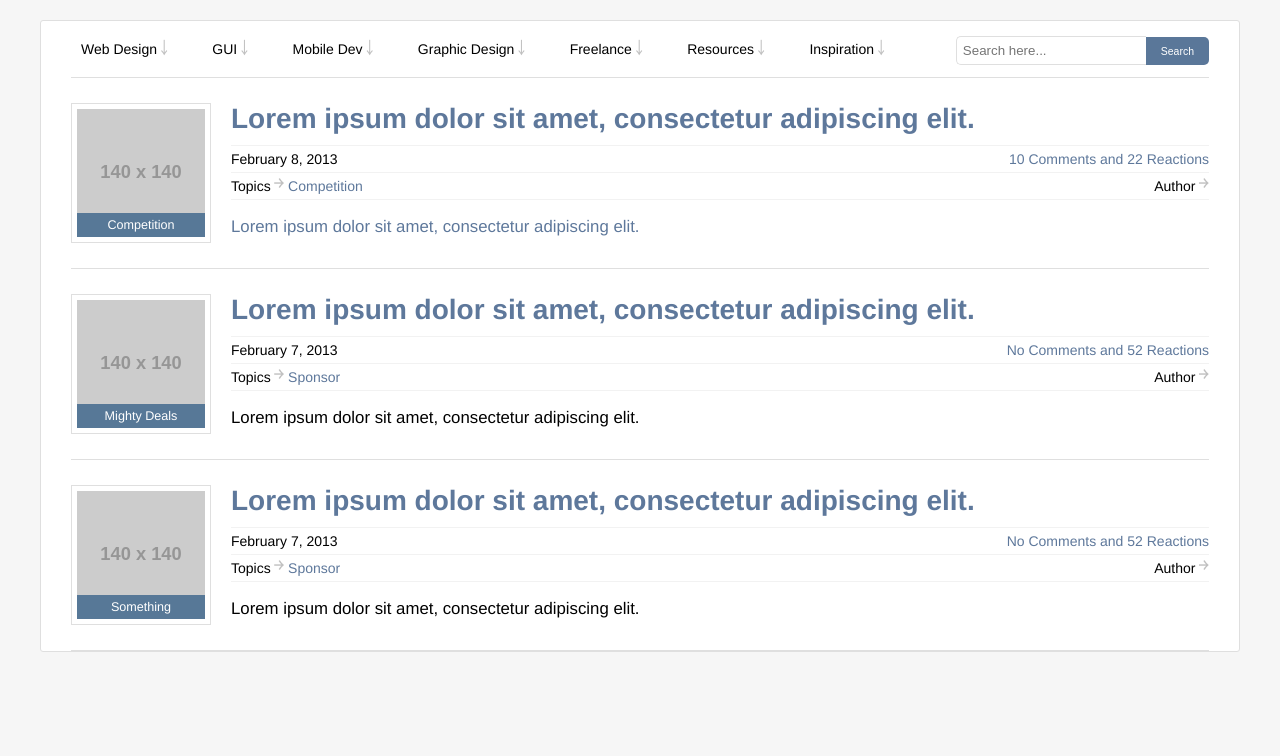
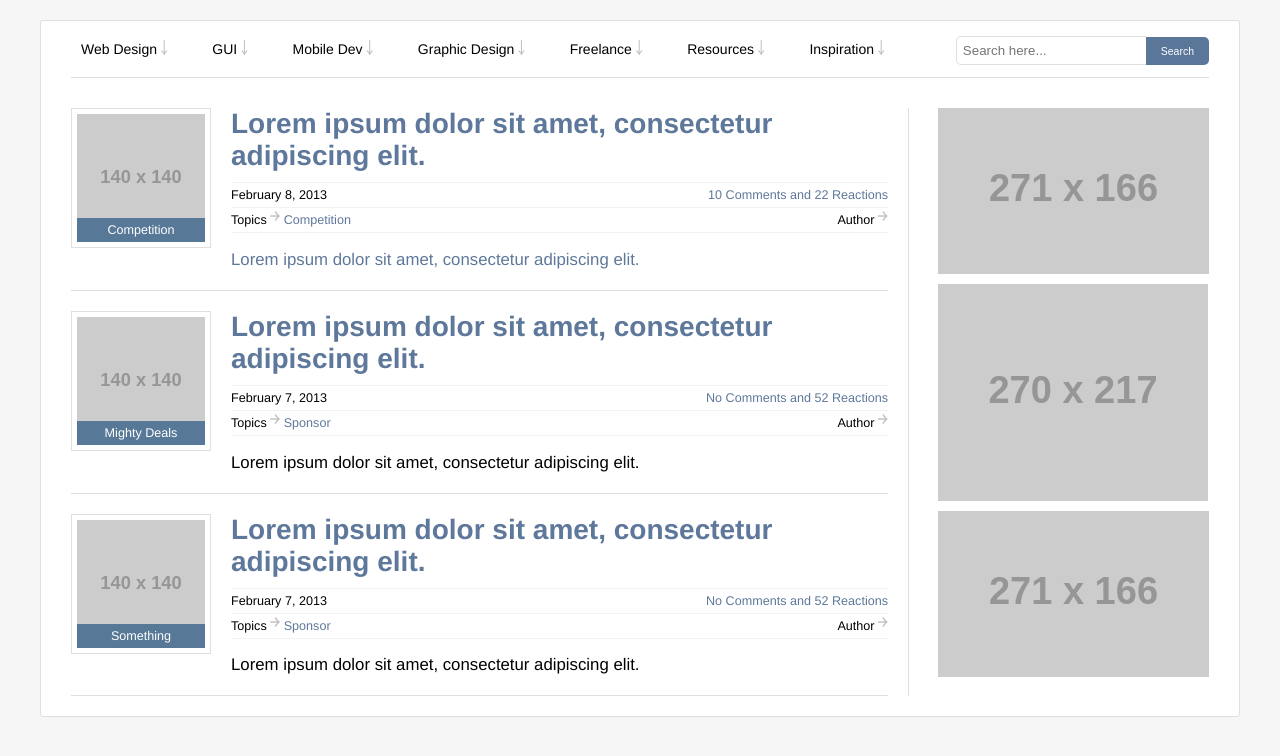
Before and after one commit to Sylphony/zaplabs-test, a plain HTML site: page src/index.html in a window 1280 px wide. Drawn offline with Linux system fonts and the light colour scheme; placeholder pictures from the web are drawn by us.

Commit message:
Added sidebar; other update changes
- Renamed content.box to regular content.
- Added resets for remaining HTML5 elements.
- Modified certain styles to get to close to screenshot image design as possible.

```diff
--- a/src/css/base/reset.css
+++ b/src/css/base/reset.css
@@ -9,7 +9,9 @@ body {
 main,
 section,
 nav,
-header {
+header,
+figure,
+figcaption {
     display:block;
 }
 
--- a/src/css/components/content.box.css
+++ b/src/css/components/content.css
@@ -1,6 +1,13 @@
+.content {
+    margin-right:300px;
+    padding-right:20px;
+
+    border-right:1px solid #dfdfdf;
+}
+
 .content__box {
-    padding-top:25px;
-    padding-bottom:25px;
+    padding-bottom:20px;
+    margin-bottom:20px;
 
     border-bottom:1px solid #dfdfdf;
 }
@@ -38,9 +45,12 @@
     background-color:#577897;
 }
 
-
 .content__box-info {
     margin-left:160px;
+}
+
+.content__box-info-details {
+    font-size:0.9rem;
 }
 
 .content__box-info-title,
--- a/src/css/components/header.css
+++ b/src/css/components/header.css
@@ -1,5 +1,6 @@
 .header {
     padding:15px 0;
+    margin-bottom:30px;
 
     border-bottom:1px solid #dfdfdf;
 }
--- /dev/null
+++ b/src/css/components/sidebar.css
@@ -0,0 +1,11 @@
+.sidebar {
+    float:right;
+
+    padding-left:30px;
+}
+
+.sidebar__item {
+    display:block;
+
+    margin-bottom:10px;
+}
--- a/src/index.html
+++ b/src/index.html
@@ -8,7 +8,8 @@
         <link rel="stylesheet" type="text/css" href="css/base/reset.css">
         <link rel="stylesheet" type="text/css" href="css/utils/support.css">
         <link rel="stylesheet" type="text/css" href="css/components/header.css">
-        <link rel="stylesheet" type="text/css" href="css/components/content.box.css">
+        <link rel="stylesheet" type="text/css" href="css/components/content.css">
+        <link rel="stylesheet" type="text/css" href="css/components/sidebar.css">
     </head>
 
     <body>
@@ -72,11 +73,17 @@
                 </nav>
             </header>
 
+            <div class="sidebar">
+                <img class="sidebar__item" src="http://placehold.it/271x166" alt="Placeholder Image">
+                <img class="sidebar__item" src="http://placehold.it/270x217" alt="Placeholder Image">
+                <img class="sidebar__item" src="http://placehold.it/271x166" alt="Placeholder Image">
+            </div>
+
             <main class="content">
                 <section class="content__boxlist">
-                    <div class="content__box clearfix">
+                    <div class="content__box">
                         <figure class="content__box-figure">
-                            <img class="content__box-figure-img" src="http://placehold.it/140">
+                            <img class="content__box-figure-img" src="http://placehold.it/140" alt="Placeholder Image">
                             <figcaption class="content__box-figure-caption">Competition</figcaption>
                         </figure>
                         <div class="content__box-info">
@@ -100,9 +107,9 @@
                         </div>
                     </div>
 
-                    <div class="content__box clearfix">
+                    <div class="content__box">
                         <figure class="content__box-figure">
-                            <img class="content__box-figure-img" src="http://placehold.it/140">
+                            <img class="content__box-figure-img" src="http://placehold.it/140" alt="Placeholder Image">
                             <figcaption class="content__box-figure-caption">Mighty Deals</figcaption>
                         </figure>
                         <div class="content__box-info">
@@ -126,9 +133,9 @@
                         </div>
                     </div>
 
-                    <div class="content__box clearfix">
+                    <div class="content__box">
                         <figure class="content__box-figure">
-                            <img class="content__box-figure-img" src="http://placehold.it/140">
+                            <img class="content__box-figure-img" src="http://placehold.it/140" alt="Placeholder Image">
                             <figcaption class="content__box-figure-caption">Something</figcaption>
                         </figure>
                         <div class="content__box-info">
```
